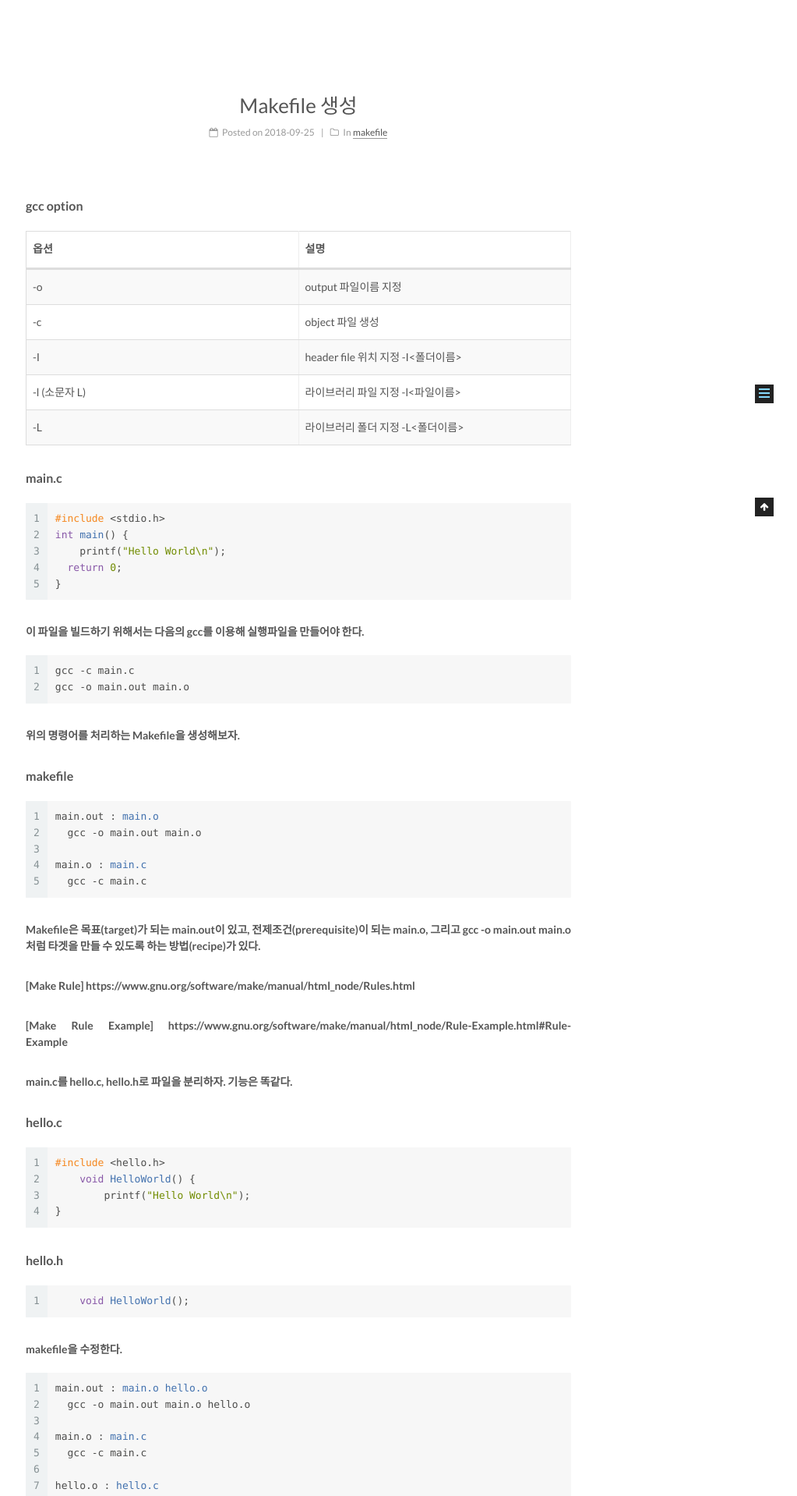
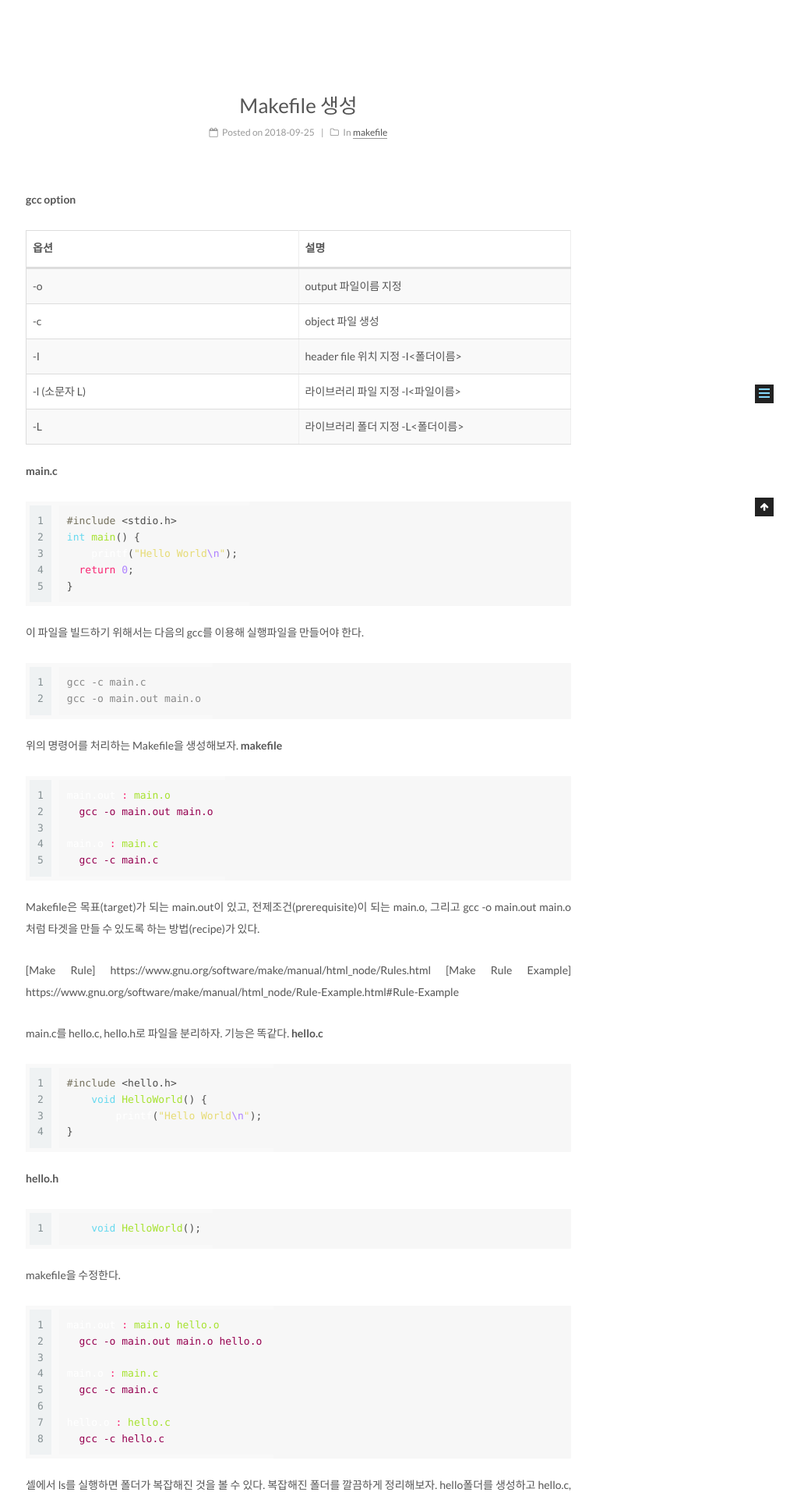
Before and after one commit to jihoonLee/jihoonlee.github.io, a Jekyll site: the page built from _posts/2018-09-25-makefile.md, in a window 1280 px wide. Shown: the part 338-2256 px from the top of the page at 78% size, without its empty margins (257-1280 px from the left). Built offline with Jekyll 4.4.1, drawn with Linux system fonts in a browser that asks for light colours; some of the changed text lies outside the part shown.

Commit message:
add syntax

```diff
--- a/_includes/_layout.html
+++ b/_includes/_layout.html
@@ -14,7 +14,7 @@
   {% include _partials/head.html %}
   <title>{{ title }}</title>
   {% include _third-party/analytics/index.html %}
-  <link rel="stylesheet" href="/assets/built/syntax.css">
+<link href="/assets/css/syntax.css" rel="stylesheet" >
 </head>
 
 <body itemscope itemtype="http://schema.org/WebPage" lang="{{ page.lang | default: page.language | default: site.language }}">
--- a/_posts/2018-09-25-makefile.md
+++ b/_posts/2018-09-25-makefile.md
@@ -9,7 +9,7 @@ tags:
   - c
 published: true
 ---
-#### **gcc option**
+**gcc option**
 
 | 옵션          | 설명                               |
 | ------------- | ---------------------------------- |
@@ -19,7 +19,7 @@ published: true
 | -l (소문자 L) | 라이브러리 파일 지정  -l<파일이름> |
 | -L            | 라이브러리 폴더 지정 -L<폴더이름>  |
 
-#### **main.c**
+**main.c**
 ~~~c
 #include <stdio.h>
 int main() {
@@ -28,14 +28,14 @@ int main() {
 }
 ~~~
 
-##### 이 파일을 빌드하기 위해서는 다음의 gcc를 이용해 실행파일을 만들어야 한다.
+이 파일을 빌드하기 위해서는 다음의 gcc를 이용해 실행파일을 만들어야 한다.
 ~~~terminal
 gcc -c main.c
 gcc -o main.out main.o
 ~~~
 
-##### 위의 명령어를 처리하는 Makefile을 생성해보자.
-#### **makefile**
+위의 명령어를 처리하는 Makefile을 생성해보자.
+**makefile**
 ~~~makefile
 main.out : main.o
   gcc -o main.out main.o
@@ -44,13 +44,13 @@ main.o : main.c
   gcc -c main.c
 ~~~
 
-##### Makefile은 목표(target)가 되는 main.out이 있고, 전제조건(prerequisite)이 되는 main.o, 그리고 gcc -o main.out main.o 처럼 타겟을 만들 수 있도록 하는 방법(recipe)가 있다.
+Makefile은 목표(target)가 되는 main.out이 있고, 전제조건(prerequisite)이 되는 main.o, 그리고 gcc -o main.out main.o 처럼 타겟을 만들 수 있도록 하는 방법(recipe)가 있다.
 
-##### [Make Rule] https://www.gnu.org/software/make/manual/html_node/Rules.html
-##### [Make Rule Example] https://www.gnu.org/software/make/manual/html_node/Rule-Example.html#Rule-Example
+[Make Rule] https://www.gnu.org/software/make/manual/html_node/Rules.html
+[Make Rule Example] https://www.gnu.org/software/make/manual/html_node/Rule-Example.html#Rule-Example
 
-##### main.c를 hello.c, hello.h로 파일을 분리하자. 기능은 똑같다.
-####  **hello.c**
+main.c를 hello.c, hello.h로 파일을 분리하자. 기능은 똑같다.
+**hello.c**
 ~~~c
 #include <hello.h>
     void HelloWorld() {
@@ -58,12 +58,13 @@ main.o : main.c
 }
 ~~~
 
-#### **hello.h**
+**hello.h**
+
 ~~~c
     void HelloWorld();
 ~~~
 
-##### makefile을 수정한다.
+makefile을 수정한다.
 ~~~makefile
 main.out : main.o hello.o
   gcc -o main.out main.o hello.o
@@ -75,9 +76,10 @@ hello.o : hello.c
   gcc -c hello.c
 ~~~
 
-##### 셀에서 ls를 실행하면 폴더가 복잡해진 것을 볼 수 있다. 복잡해진 폴더를  깔끔하게 정리해보자.
-##### hello폴더를 생성하고 hello.c, hello.h를 이동시킨다.
-##### 그리고 object 파일들을 생성할 hello폴더와 라이브러리를 가지고 있는 lib폴더를 생성한다.
+셀에서 ls를 실행하면 폴더가 복잡해진 것을 볼 수 있다. 복잡해진 폴더를  깔끔하게 정리해보자.
+hello폴더를 생성하고 hello.c, hello.h를 이동시킨다.
+그리고 object 파일들을 생성할 hello폴더와 라이브러리를 가지고 있는 lib폴더를 생성한다.
+
 ~~~makefile
 ROOT_DIR:=$(PWD)
 HELLO_DIR=$(ROOT_DIR)/hello
```
